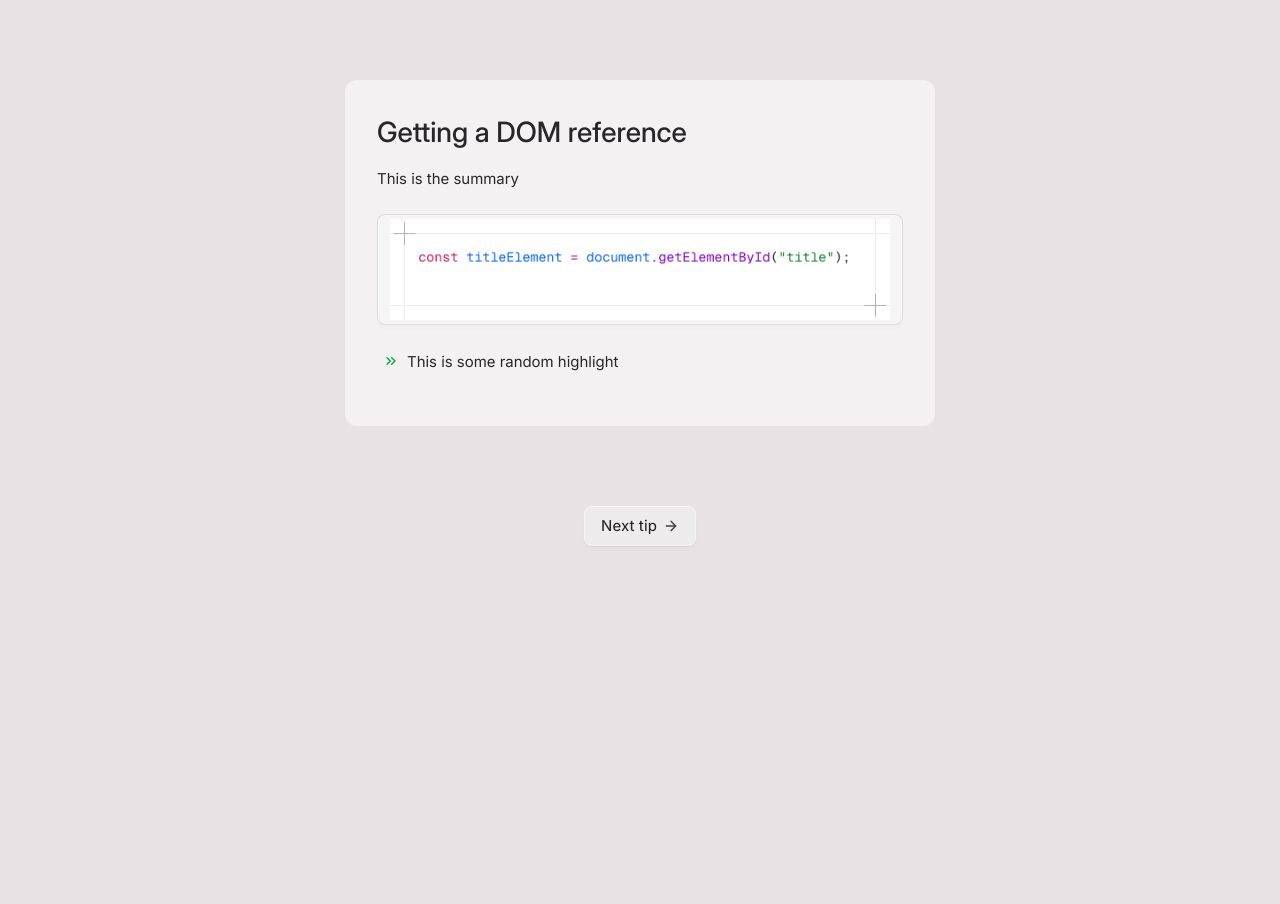
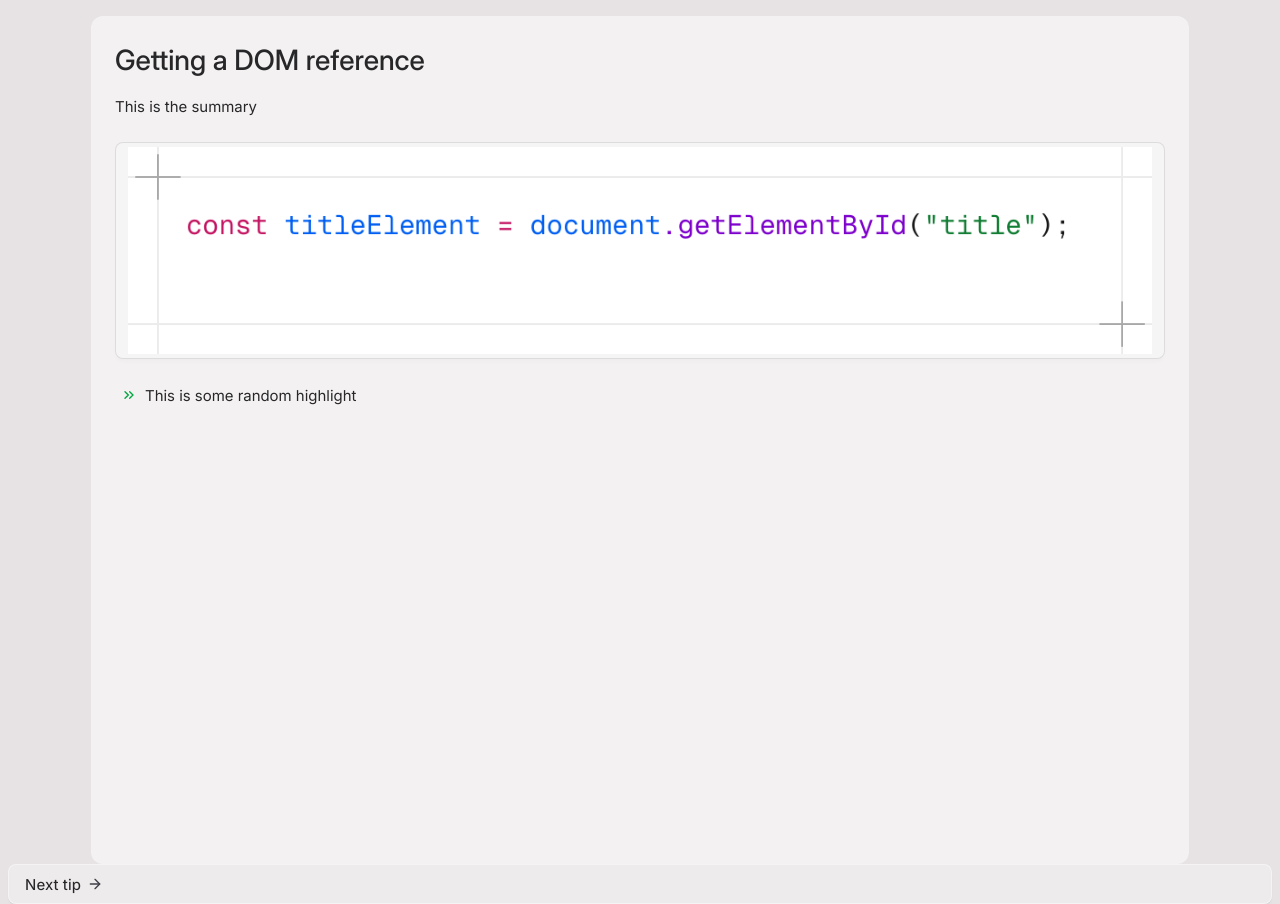
Before and after one commit to jack-brind/flashcards, a website built with Vite: page index.html in a window 1280 px wide. Before the commit the page ends 800 px from the top, so only its background shows below. Built offline with nearby package versions, Linux system fonts and the light colour scheme.

Commit message:
Tweaking

```diff
--- a/index.html
+++ b/index.html
@@ -2,7 +2,7 @@
 <html lang="en">
   <head>
     <meta charset="UTF-8" />
-    <meta name="viewport" content="width=device-width, initial-scale=1.0" />
+    <meta name="viewport" content="width=device-width, initial-scale=1" />
     <link rel="stylesheet" href="./src/styles.css" />
     <link rel="manifest" href="/manifest.json" />
     <style>
--- a/src/styles.css
+++ b/src/styles.css
@@ -314,18 +314,17 @@
 }
 
 html {
-  height: 100vh;
-  /* background: linear-gradient(
-    135deg,
-    var(--color-orange-300),
-    var(--color-purple-300)
-  ); */
+  height: 80vh;
   background: #e7e3e4;
   scroll-behavior: smooth;
 }
 
 body button {
   font-family: Inter, Arial;
+  margin: 0;
+  padding: 0;
+  width: 100%;
+  max-width: 100vw;
 }
 
 h1 {
@@ -342,26 +341,23 @@ p {
 }
 
 #summary {
-  width: 500px;
   line-height: 1.5;
   margin-bottom: 24px;
 }
 
 .main {
-  margin: 80px auto;
+  margin-top: 16px;
   display: flex;
   flex-direction: column;
   gap: 32px;
-  justify-items: center;
-  justify-content: center;
 }
 
 .card {
   background: rgb(255, 255, 255, 0.5);
-  padding: 16px 32px 40px 32px;
+  padding: 8px 24px 40px 24px;
   border-radius: 12px;
   margin: 0px auto;
-  height: fit-content;
+  height: 100vh;
 }
 
 .button-default {
@@ -401,11 +397,6 @@ p {
   transform: translate(0px);
 }
 
-emphasis {
-  color: var(--color-red-500);
-  font-style: italic;
-}
-
 .btn-label {
   user-select: none;
   color: var(--color-zinc-800);
@@ -419,7 +410,7 @@ img {
   border: 1px solid rgb(0, 0, 0, 0.1);
   padding: 4px 12px;
   border-radius: 8px;
-  max-width: 500px;
+  max-width: 80vw;
   box-shadow: lch(0 0 0 / 0.02) 0px 4px 4px -1px;
 }
 
```
